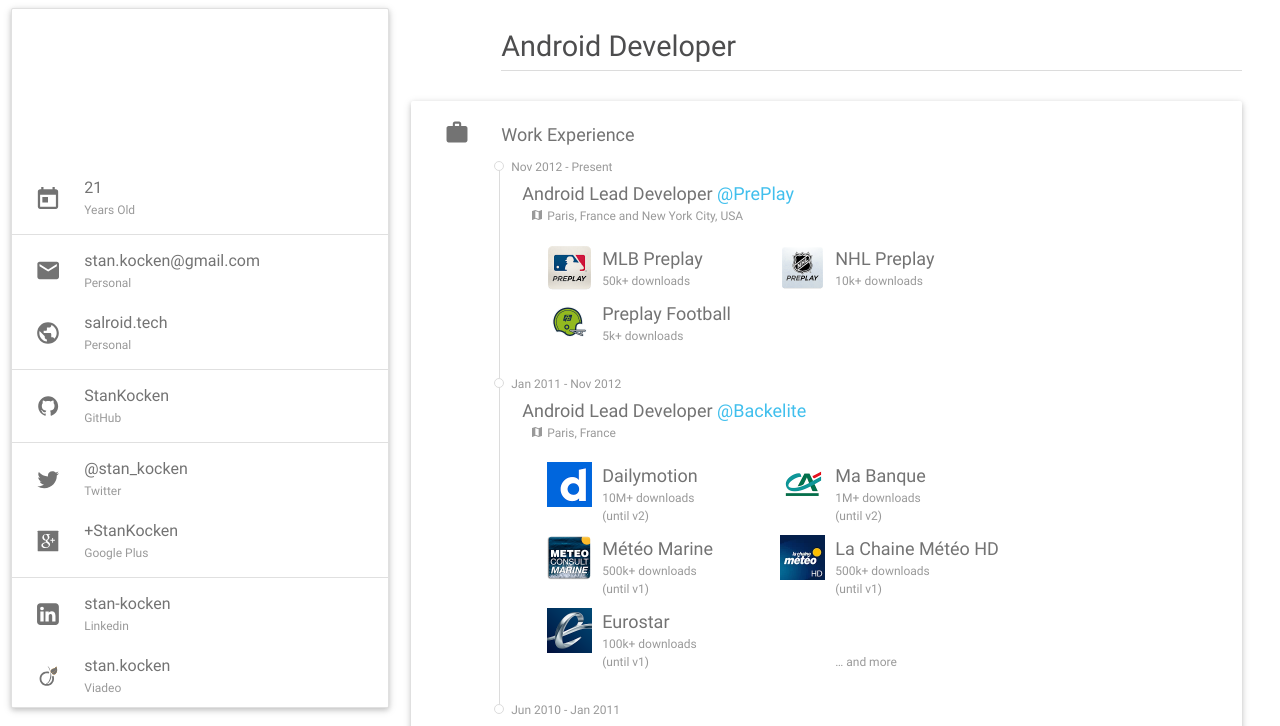
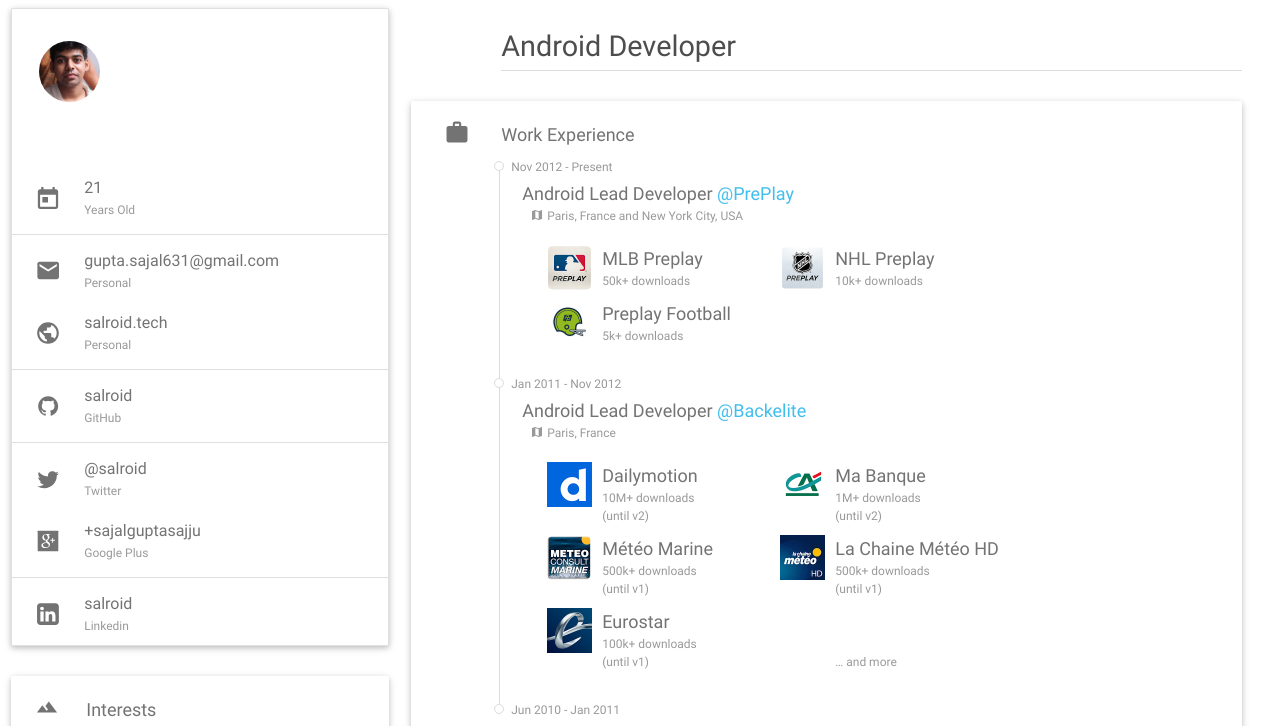
Before and after one commit to RepoForks/salroid-material-resume, a plain HTML site: page index.html in a window 1280 px wide. Shown: the top 726 px of the page. Drawn offline with nearby package versions, Linux system fonts and the light colour scheme.

Commit message:
Second Comit

```diff
--- a/css/custom.css
+++ b/css/custom.css
@@ -202,6 +202,12 @@
   padding-bottom: 13px;
 }
 
+.circle {
+  border-radius: 50%;
+    border: 2px solid white;
+    margin-left: 25px;
+    margin-top: 30px;
+}
 
 @media (max-width: 600px) {
   .cv_card .date_container {
--- a/index.html
+++ b/index.html
@@ -2,8 +2,13 @@
 <html xmlns="http://www.w3.org/1999/xhtml" itemscope itemtype="http://schema.org/Article">
     <head>
       <!--Import materialize.css-->
+
+      <title>salRoid</title>
+
       <link type="text/css" rel="stylesheet" href="css/materialize.min.css"  media="screen,projection"/>
       <link type="text/css" rel="stylesheet" href="css/custom.css"  media="screen,projection"/>
+
+       <link rel="shortcut icon" href="img/final_logo.ico"/>
 
       <!--Let browser know website is optimized for mobile-->
       <meta name="viewport" content="width=device-width, initial-scale=1.0, maximum-scale=1.0, user-scalable=no"/>
@@ -22,6 +27,8 @@
 
         <div class="collection card-panel" style="padding: 0px">
           <div class="collection-header about_me_header">
+
+            <img class="circle responsive-img" src="img/salroid.jpg" height="65px" width="65px">
             <span class="name">Sajal Gupta</span>
           </div>
 
@@ -33,13 +40,13 @@
 
           <div class="divider"></div>
 
-          <a href="mailto:stan.kocken+cv@gmail.com" target="_blank" class="collection-item avatar">
+          <a href="mailto:gupta.sajal631@gmail.com" target="_blank" class="collection-item avatar">
             <img src="img/ico_email.svg" class="icon">
-            <span class="title">stan.kocken@gmail.com</span>
+            <span class="title">gupta.sajal631@gmail.com</span>
             Personal
           </a>
 
-          <a href="http://www.stankocken.com?utm_source=stankocken_cv&utm_medium=cv&utm_campaign=stankocken_cv" target="_blank" class="collection-item avatar">
+          <a href="http://www.salroid.tech" target="_blank" class="collection-item avatar">
             <img src="img/ico_web.svg" class="icon">
             <span class="title">salroid.tech</span>
             Personal
@@ -47,38 +54,32 @@
 
           <div class="divider"></div>
 
-          <a href="https://github.com/StanKocken?utm_source=stankocken_cv&utm_medium=cv&utm_campaign=stankocken_cv" target="_blank" class="collection-item avatar">
+          <a href="https://github.com/salroid" target="_blank" class="collection-item avatar">
             <img src="img/ico_github.svg" class="icon">
-            <span class="title">StanKocken</span>
+            <span class="title">salroid</span>
             GitHub
           </a>
 
           <div class="divider"></div>
 
-          <a href="https://twitter.com/stan_kocken?utm_source=stankocken_cv?utm_source=stankocken_cv&utm_medium=cv&utm_campaign=stankocken_cv" target="_blank" class="collection-item avatar">
+          <a href="https://twitter.com/salroid" target="_blank" class="collection-item avatar">
             <img src="img/ico_twitter.svg" class="icon">
-            <span class="title">@stan_kocken</span>
+            <span class="title">@salroid</span>
             Twitter
           </a>
 
-          <a href="https://plus.google.com/u/0/+StanKOCKEN?utm_source=stankocken_cv?utm_source=stankocken_cv&utm_medium=cv&utm_campaign=stankocken_cv" target="_blank" class="collection-item avatar">
+          <a href="https://plus.google.com/u/0/+sajalguptasajju" target="_blank" class="collection-item avatar">
             <img src="img/ico_google_plus.svg" class="icon">
-            <span class="title">+StanKocken</span>
+            <span class="title">+sajalguptasajju</span>
             Google Plus
           </a>
 
           <div class="divider"></div>
 
-          <a href="https://www.linkedin.com/in/stankocken?utm_source=stankocken_cv?utm_source=stankocken_cv&utm_medium=cv&utm_campaign=stankocken_cv" target="_blank" class="collection-item avatar">
+          <a href="https://www.linkedin.com/in/salroid" target="_blank" class="collection-item avatar">
             <img src="img/ico_linkedin.svg" class="icon">
-            <span class="title">stan-kocken</span>
+            <span class="title">salroid</span>
             Linkedin
-          </a>
-
-          <a href="http://www.viadeo.com/fr/profile/stan.kocken?utm_source=stankocken_cv?utm_source=stankocken_cv&utm_medium=cv&utm_campaign=stankocken_cv" target="_blank" class="collection-item avatar">
-            <img src="img/ico_viadeo.svg" class="icon">
-            <span class="title">stan.kocken</span>
-            Viadeo
           </a>
 
         </div>
```
Also changed, not shown: img/final_logo.ico (added), img/salroid.jpg (added), img/salroid.png (added), 1 other file.
